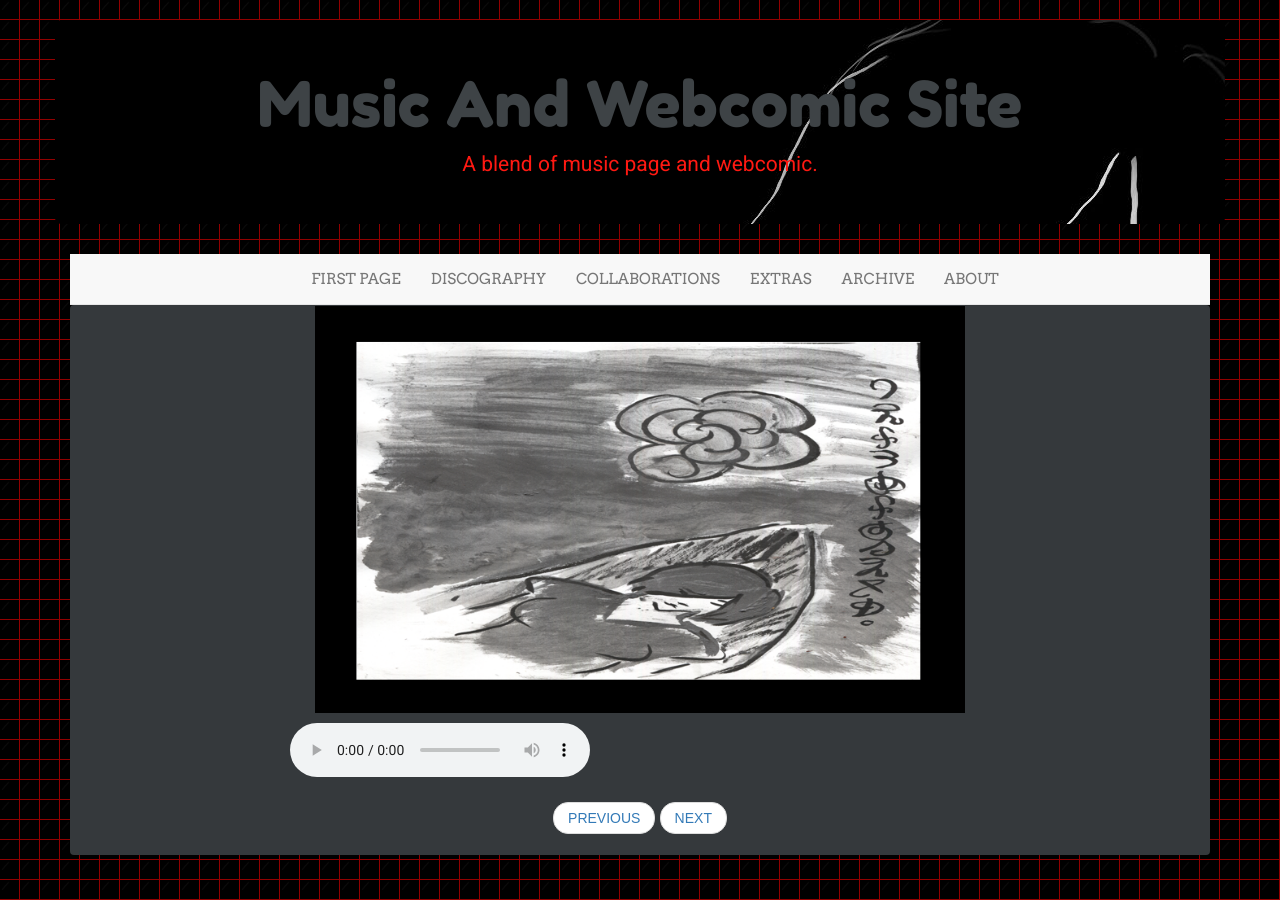
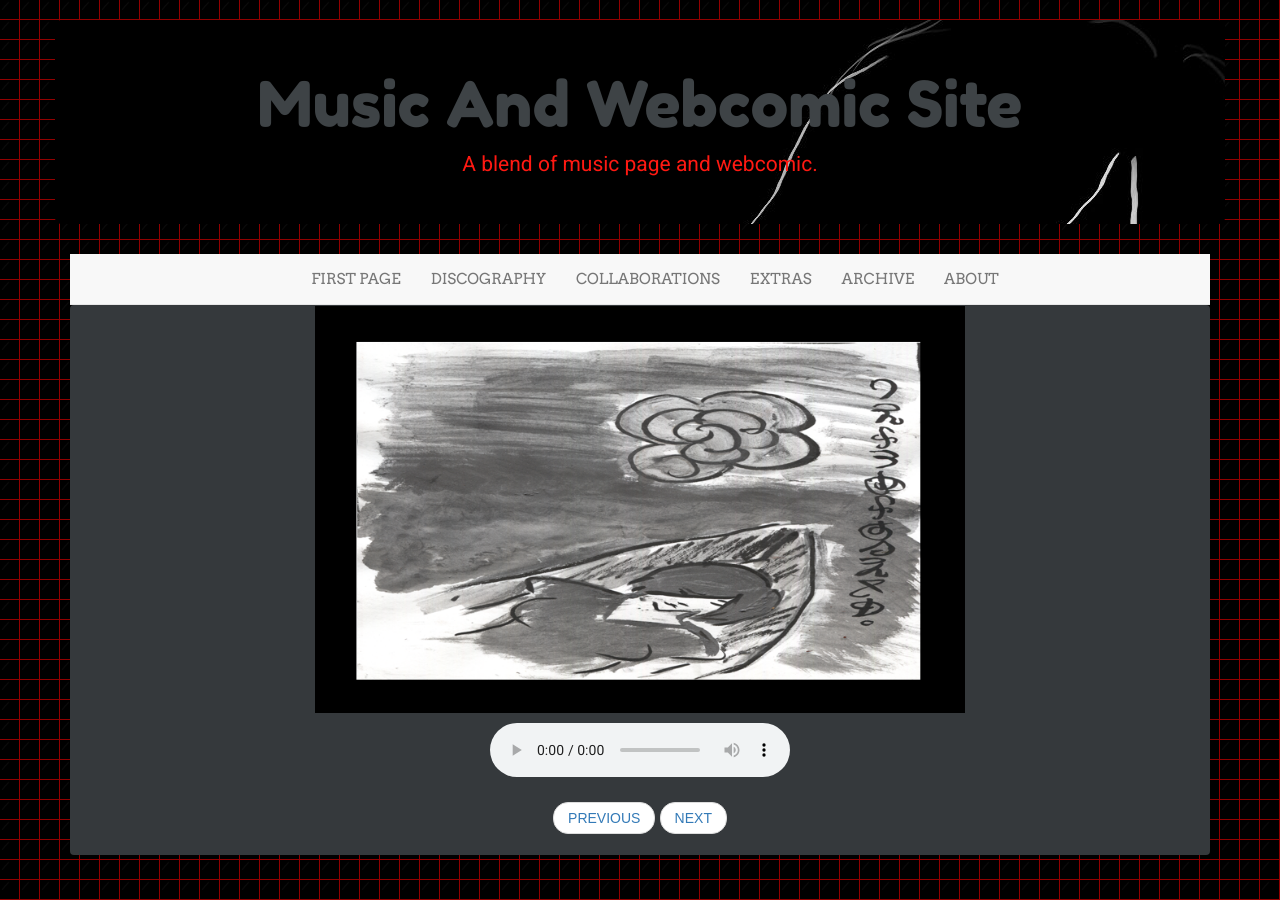
Before and after one commit to LWFlouisa/MyDiscography, a Jekyll site: the page built from _posts/2017-04-23-001.md, in a window 1280 px wide. Built offline with Jekyll 4.4.1, drawn with Linux system fonts in a browser that asks for light colours; nearby versions of some CDN libraries.

Commit message:
Update 2017-04-23-001.md

```diff
--- a/_posts/2017-04-23-001.md
+++ b/_posts/2017-04-23-001.md
@@ -7,7 +7,7 @@ permalink: /001
 ---
 ![PAGE ONE]({{ site.url }}/pages/001.png)
 
-<audio controls>
+<center><audio controls>
   <source src="https://lwflouisa.github.io/MyDiscography/audio/uploadedfairty_deeplore_70bpm.mp3" type="audio/ogg">
 Your browser does not support the audio element.
-</audio>
+</audio></center>
```
